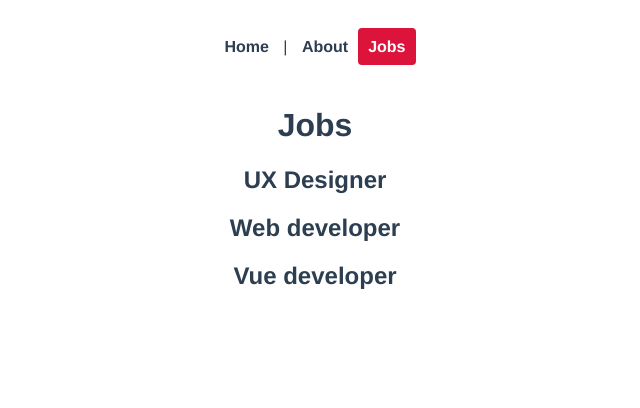
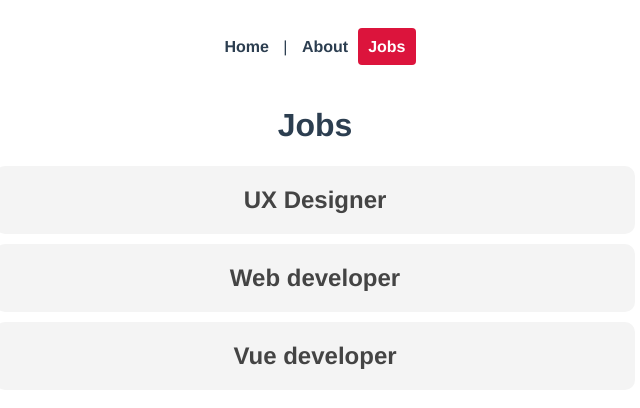
Before and after one commit to mouhsineelachbi/Jobs-listing-VueJs3, a Vue app: page /jobs in a window 1280 px wide. Shown: the top 408 px of the page, without its empty margins (325-965 px from the left). Built offline with nearby package versions, Linux system fonts and the light colour scheme.

Commit message:
dynamic links

```diff
--- a/src/router/index.js
+++ b/src/router/index.js
@@ -2,6 +2,7 @@
 import Home from '../views/Home.vue'
 import About from '../views/About.vue'
 import jobs from '../views/jobs/jobs.vue'
+import jobDetails from '../views/jobs/jobDetails.vue'
 
 const routes = [
   {
@@ -18,6 +19,12 @@
     path: '/jobs',
     name: 'jobs',
     component: jobs
+  },
+  {
+    path: '/jobs/:id',
+    name: 'jobDetails',
+    component: jobDetails,
+    props: true,
   }
 ]
 
--- /dev/null
+++ b/src/views/jobs/jobDetails.vue
@@ -0,0 +1,20 @@
+<template>
+    <h1>Job details</h1>
+    <p> this is the job id : {{ id }}</p>
+</template>
+
+<script>
+export default {
+    props: ['id'],
+    // data () {
+    //     return {
+    //         id: this.$route.params.id,
+    //     }
+    // }
+
+}
+</script>
+
+<style>
+
+</style>
--- a/src/views/jobs/jobs.vue
+++ b/src/views/jobs/jobs.vue
@@ -1,7 +1,9 @@
 <template>
     <h1>Jobs</h1>
-    <div v-for="job in jobs" :key="job.id">
-        <h2>    {{ job.title }}  </h2>
+    <div v-for="job in jobs" :key="job.id" class="job">
+        <router-link :to="{ name: 'jobDetails', params: { id: job.id} }">
+            <h2> {{ job.title }} </h2>
+        </router-link>
     </div>
 </template>
 
@@ -20,5 +22,21 @@
 </script>
 
 <style>
+    .job h2 {
+        background: #f4f4f4;
+        padding: 20px;
+        border-radius: 10px;
+        margin: 10px auto;
+        max-width: 600px;
+        cursor: pointer;
+        color: #444;
+    }
 
+    .job h2:hover {
+        background: #ddd;
+    }
+
+    .job a {
+        text-decoration: none;
+    }
 </style>
```
